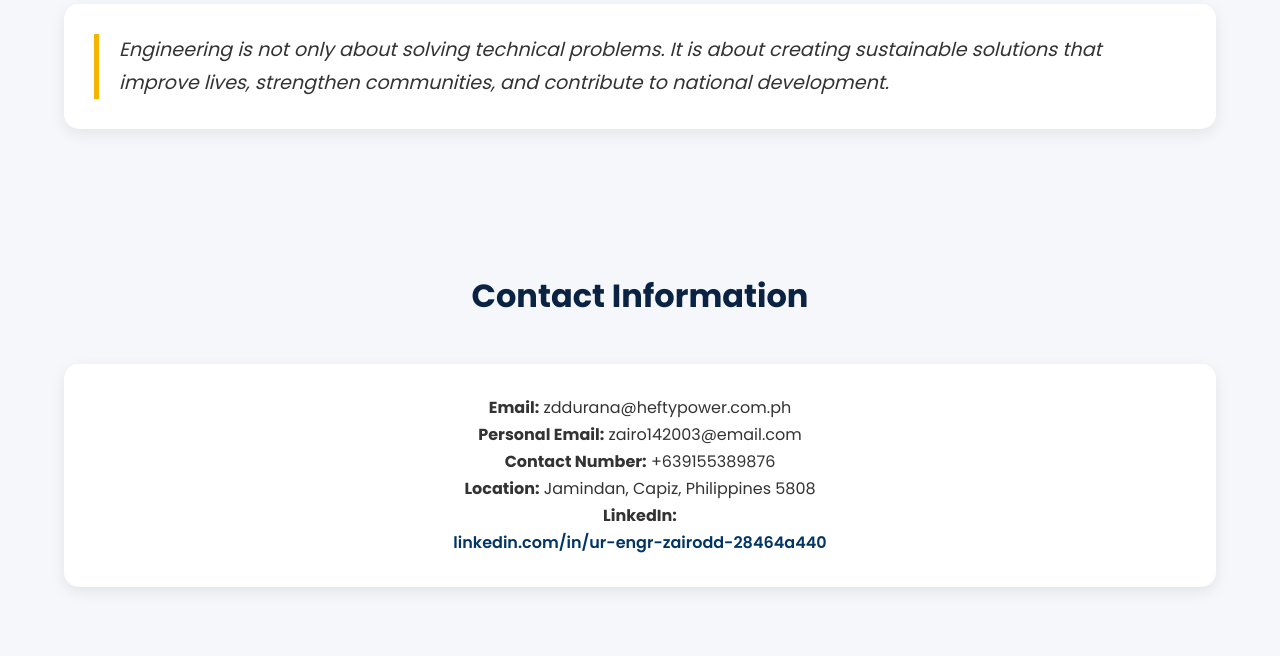
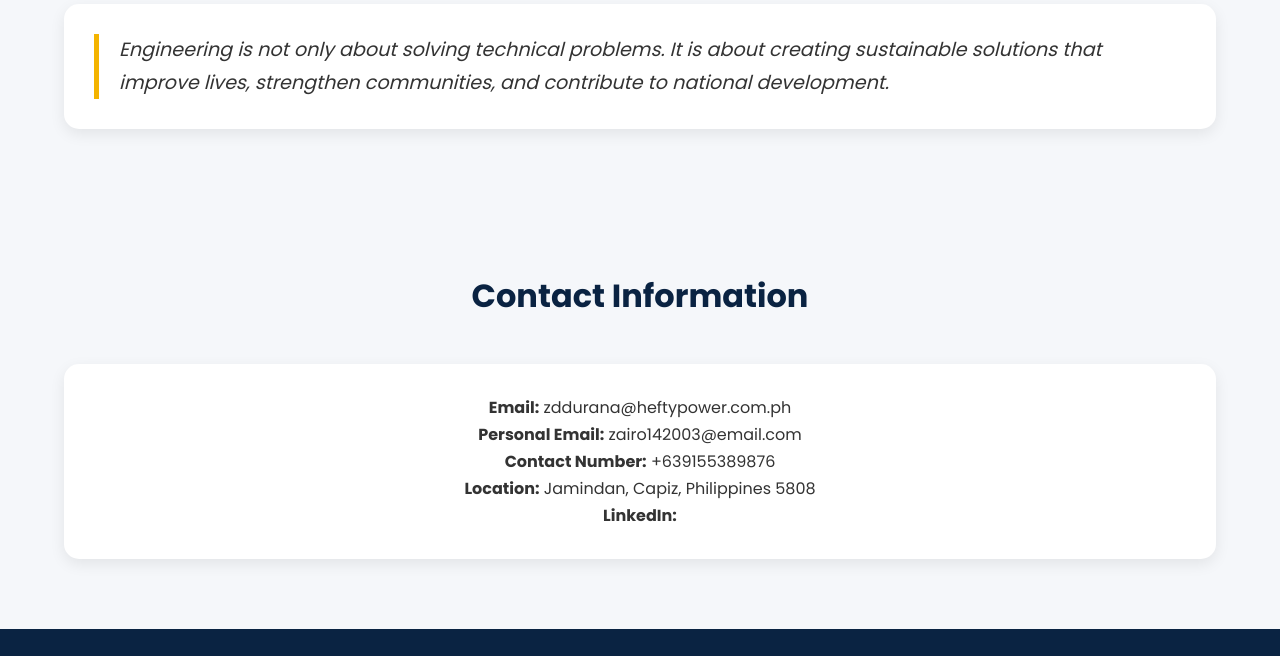
Before and after one commit to Urengerzairo/Zyro-John-Durana-Portfolio, a plain HTML site: page index.html in a window 1280 px wide. Shown: the part 4244-4900 px from the top of the page. Drawn offline with Linux system fonts and the light colour scheme.

Commit message:
Update index.html

```diff
--- a/index.html
+++ b/index.html
@@ -625,10 +625,12 @@ Jamindan, Capiz, Philippines 5808
 </p>
 
 <p>
-<strong>LinkedIn:</strong><br>
+<strong>LinkedIn:</strong>
 
 <a href="https://www.linkedin.com/in/ur-engr-zairodd-28464a440"
-target="_blank"> linkedin.com/in/ur-engr-zairodd-28464a440
+target="_blank">
+
+<br>
 
 </a>
 
```
